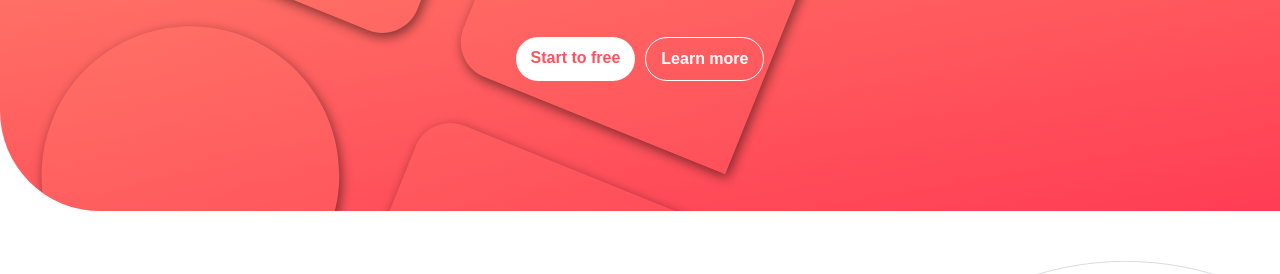
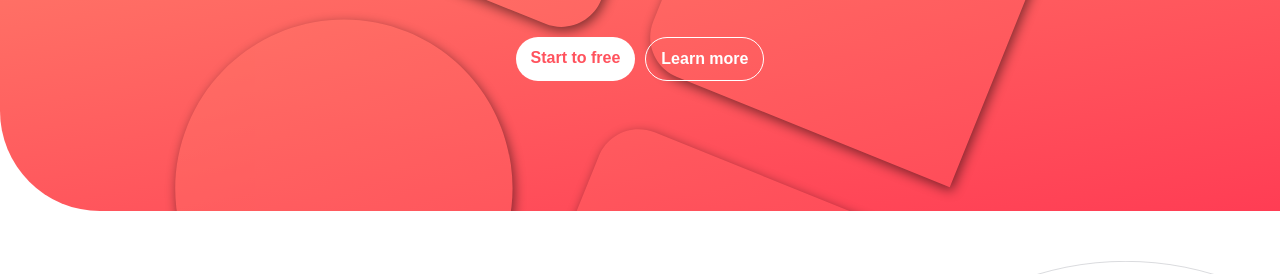
Before and after one commit to DaikonCOde/Blogr, a plain HTML site: page index.html in a window 1280 px wide. Shown: the part 272-546 px from the top of the page. Drawn offline with Linux system fonts and the light colour scheme.

Commit message:
efecto animado (modicado)

```diff
--- a/css/templates/_hero.scss
+++ b/css/templates/_hero.scss
@@ -27,8 +27,8 @@
     height: 1200px;
     filter: drop-shadow(2px 4px 6px black);
     width: 700px;
-    @include media(desktop-s) {
-      width: 993px;
+    @include media(tablet) {
+      width: auto;
     }
   }
 }
--- a/js/observer.js
+++ b/js/observer.js
@@ -5,7 +5,6 @@ let options = {
 }
 
 function ObserverObjec (element) {
-  console.log(element)
   element.forEach(e => {
     let target = e.target;
     if(e.isIntersecting) {
@@ -17,6 +16,7 @@ function ObserverObjec (element) {
 }
 
 const observer = new IntersectionObserver(ObserverObjec, options);
+
 elements.forEach(element => {
   observer.observe(element);
 })
```
Also changed, not shown: css/style.css.
